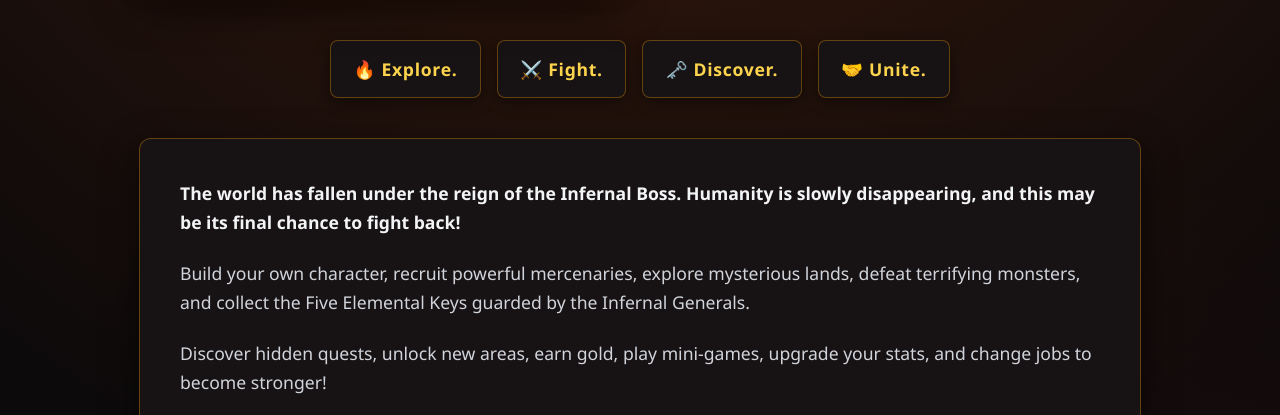
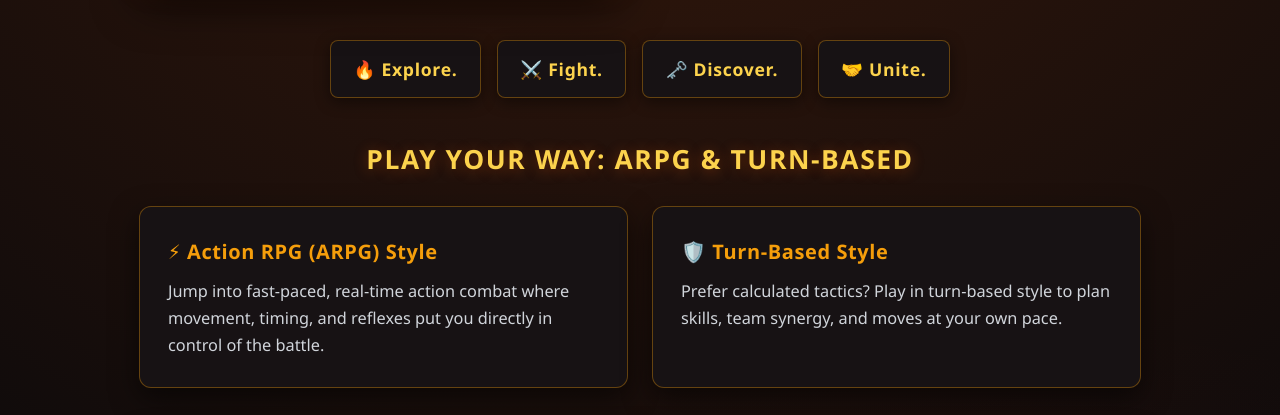
Before and after one commit to caicailumpayao-cpu/the-last-alliance, a plain HTML site: page index.html in a window 1280 px wide. Shown: the part 511-926 px from the top of the page. Drawn offline with Linux system fonts and the light colour scheme.

Commit message:
Update index.html

```diff
--- a/index.html
+++ b/index.html
@@ -167,7 +167,56 @@
       box-shadow: 0 4px 15px rgba(0, 0, 0, 0.45);
     }
 
+    .combat-section {
+      margin-top: 2.5rem;
+    }
+
+    .section-heading {
+      text-align: center;
+      font-size: 1.65rem;
+      font-weight: 800;
+      letter-spacing: 0.06em;
+      text-transform: uppercase;
+      color: var(--gold-light);
+      margin-bottom: 1.5rem;
+      text-shadow: 0 2px 14px rgba(234, 88, 12, 0.35);
+    }
+
+    .combat-grid {
+      display: grid;
+      grid-template-columns: repeat(auto-fit, minmax(280px, 1fr));
+      gap: 1.5rem;
+    }
+
+    .combat-card {
+      background: var(--bg-card);
+      border: 1px solid var(--border-glow);
+      border-radius: 12px;
+      padding: 1.75rem;
+      box-shadow: 0 10px 28px rgba(0, 0, 0, 0.55);
+      transition: transform 0.2s ease, background-color 0.2s ease;
+    }
+
+    .combat-card:hover {
+      transform: translateY(-3px);
+      background: var(--bg-card-hover);
+    }
+
+    .combat-card h3 {
+      color: var(--gold);
+      font-size: 1.25rem;
+      font-weight: 800;
+      margin-bottom: 0.65rem;
+      letter-spacing: 0.03em;
+    }
+
+    .combat-card p {
+      color: var(--text-muted);
+      font-size: 1.02rem;
+    }
+
     .story-panel {
+      margin-top: 3rem;
       background: var(--bg-card);
       border: 1px solid var(--border-glow);
       border-radius: 12px;
@@ -190,17 +239,6 @@
 
     .screenshots-section {
       margin-top: 3rem;
-    }
-
-    .section-heading {
-      text-align: center;
-      font-size: 1.65rem;
-      font-weight: 800;
-      letter-spacing: 0.06em;
-      text-transform: uppercase;
-      color: var(--gold-light);
-      margin-bottom: 1.5rem;
-      text-shadow: 0 2px 14px rgba(234, 88, 12, 0.35);
     }
 
     .screenshots-grid {
@@ -285,6 +323,20 @@
       <div class="pillar-badge">🤝 Unite.</div>
     </section>
 
+    <section class="combat-section" aria-label="Combat Styles">
+      <h2 class="section-heading">Play Your Way: ARPG &amp; Turn-Based</h2>
+      <div class="combat-grid">
+        <div class="combat-card">
+          <h3>⚡ Action RPG (ARPG) Style</h3>
+          <p>Jump into fast-paced, real-time action combat where movement, timing, and reflexes put you directly in control of the battle.</p>
+        </div>
+        <div class="combat-card">
+          <h3>🛡️ Turn-Based Style</h3>
+          <p>Prefer calculated tactics? Play in turn-based style to plan skills, team synergy, and moves at your own pace.</p>
+        </div>
+      </div>
+    </section>
+
     <section class="story-panel">
       <p class="highlight">The world has fallen under the reign of the Infernal Boss. Humanity is slowly disappearing, and this may be its final chance to fight back!</p>
       <p>Build your own character, recruit powerful mercenaries, explore mysterious lands, defeat terrifying monsters, and collect the Five Elemental Keys guarded by the Infernal Generals.</p>
```
